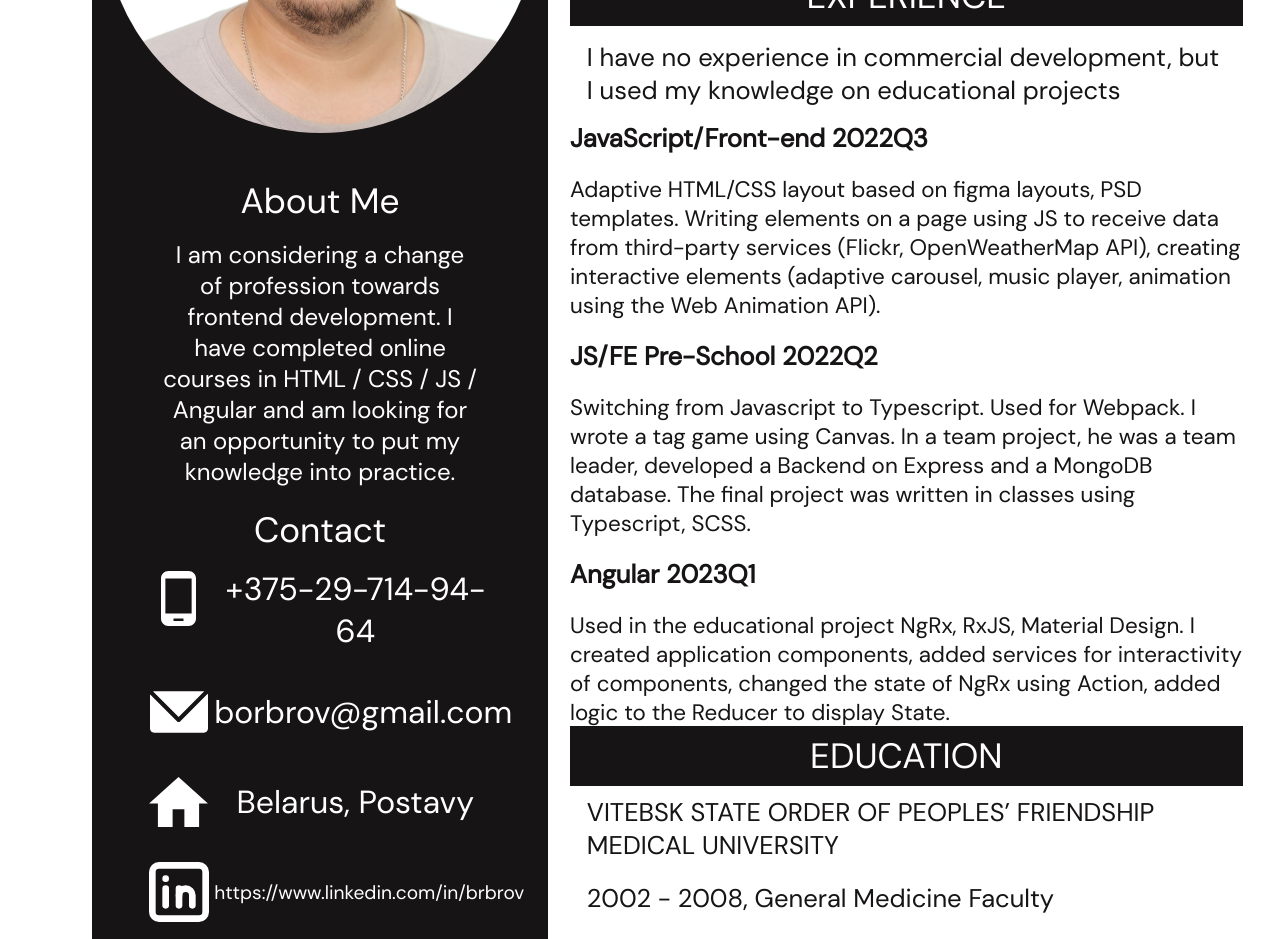
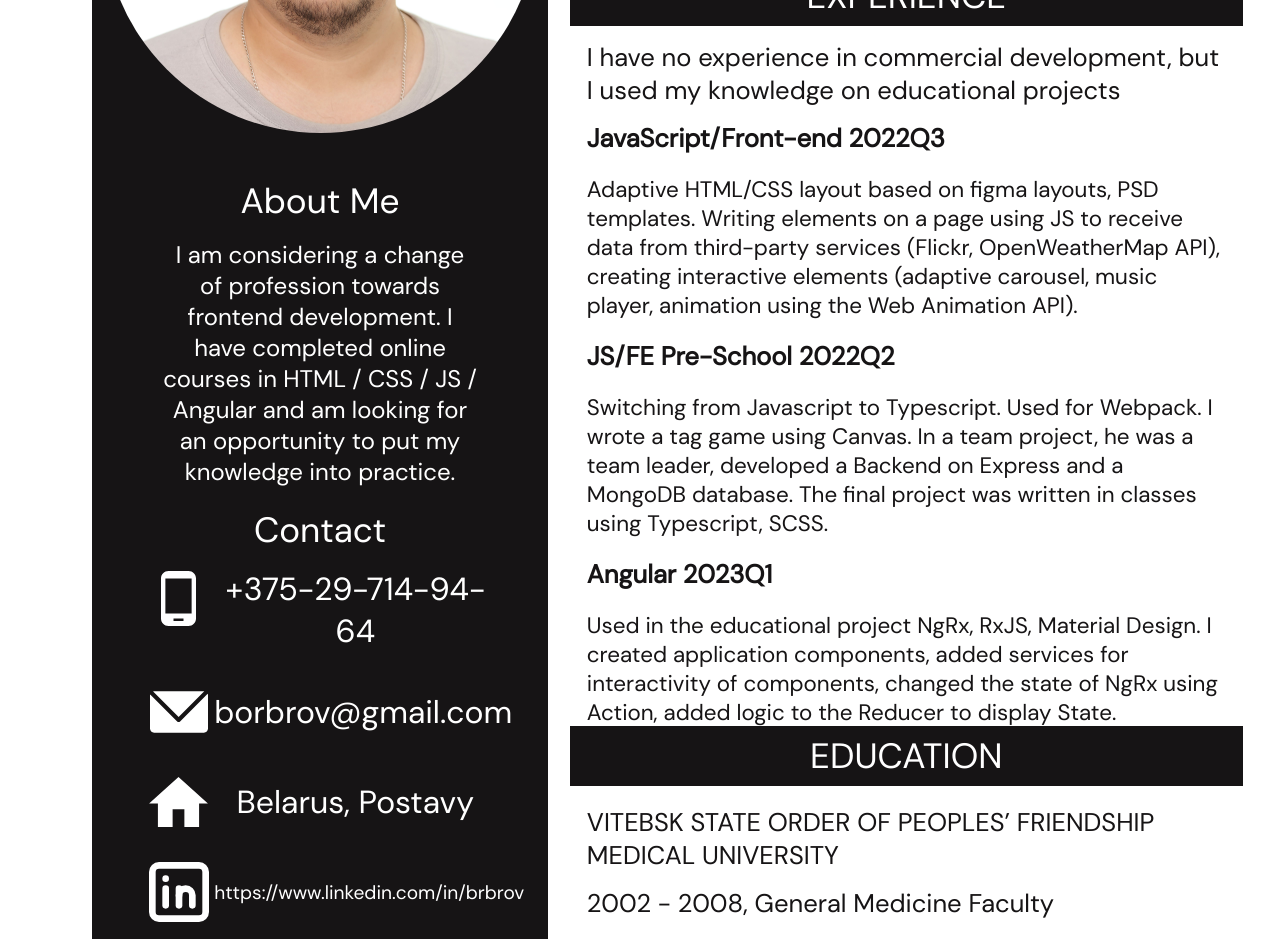
Before and after one commit to BrBrov/Portfolio, a React (Vite) app in the folder portfolio/: page / in a window 1280 px wide. Shown: the part 480-1419 px from the top of the page. Built offline with nearby package versions, Linux system fonts and the light colour scheme; a web font is replaced by a local one.

Commit message:
fix: fix markup of education and experience

```diff
--- a/portfolio/src/modules/cv/education/education.scss
+++ b/portfolio/src/modules/cv/education/education.scss
@@ -8,7 +8,7 @@
   flex-direction: column;
   justify-content: flex-start;
   align-items: center;
-  gap: 10px;
+  gap: 20px;
 }
 
 .education__title-wrapper {
@@ -32,7 +32,7 @@
   flex-direction: column;
   width: 95%;
   justify-content: flex-start;
-  gap: 20px;
+  gap: 15px;
 }
 
 .education__place {
@@ -40,7 +40,7 @@
   width: 100%;
   flex-direction: column;
   justify-content: flex-start;
-  gap: 20px;
+  gap: 15px;
 }
 
 .education__institution,
--- a/portfolio/src/modules/cv/experience/experience.scss
+++ b/portfolio/src/modules/cv/experience/experience.scss
@@ -42,8 +42,9 @@
 
 .experience__info-wrapper {
   display: flex;
-  width: 100%;
+  width: 95%;
   flex-direction: column;
-  align-items: flex-start;
+  justify-content: center;
+  align-self: center;
   gap: 20px;
 }
```
